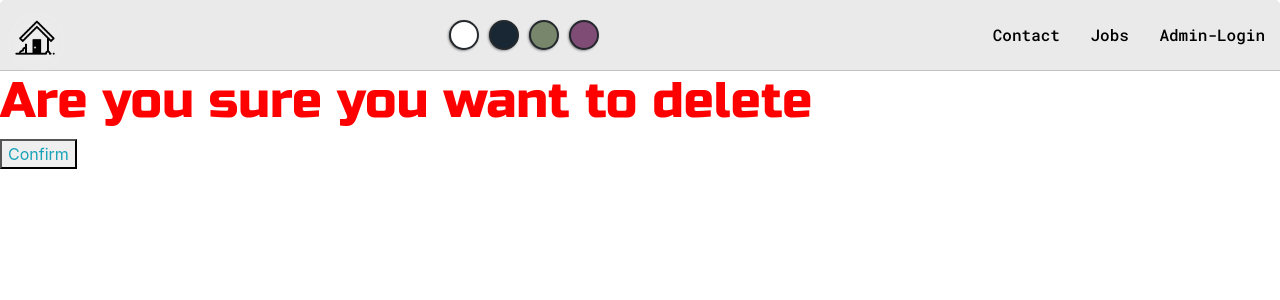
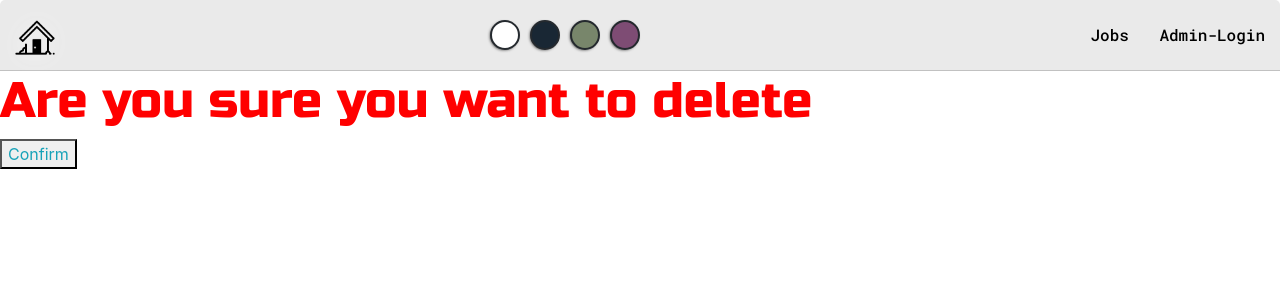
Before and after one commit to babbarutkarsh/JobPortal, a Django app: page /delete_Job/5/ in a window 1280 px wide. Shown: the top 300 px of the page. Run offline with Django 3.2, Linux system fonts and the light colour scheme; data comes from the database, SQL or seed files in the repository; both versions use the stored data as it was after the commit; some libraries are stand-ins or nearby versions.

Commit message:
bug fixes in home page

```diff
--- a/home/templates/base/navbar.html
+++ b/home/templates/base/navbar.html
@@ -19,7 +19,6 @@
 
 	<ul id="navigation">
 		<h2  id="close-btn" style="text-align: center">X</h2>
-		<li><a href="{% url 'home' %}#contact">Contact</a></li>
 		<li><a class="nav-link" href="{% url 'jobs' %}">Jobs</a></li>
 		{% if request.user.is_authenticated %}
 			<li><a href="{% url 'logout' %}">Logout</a></li>
```
Also changed, not shown: db.sqlite3.
